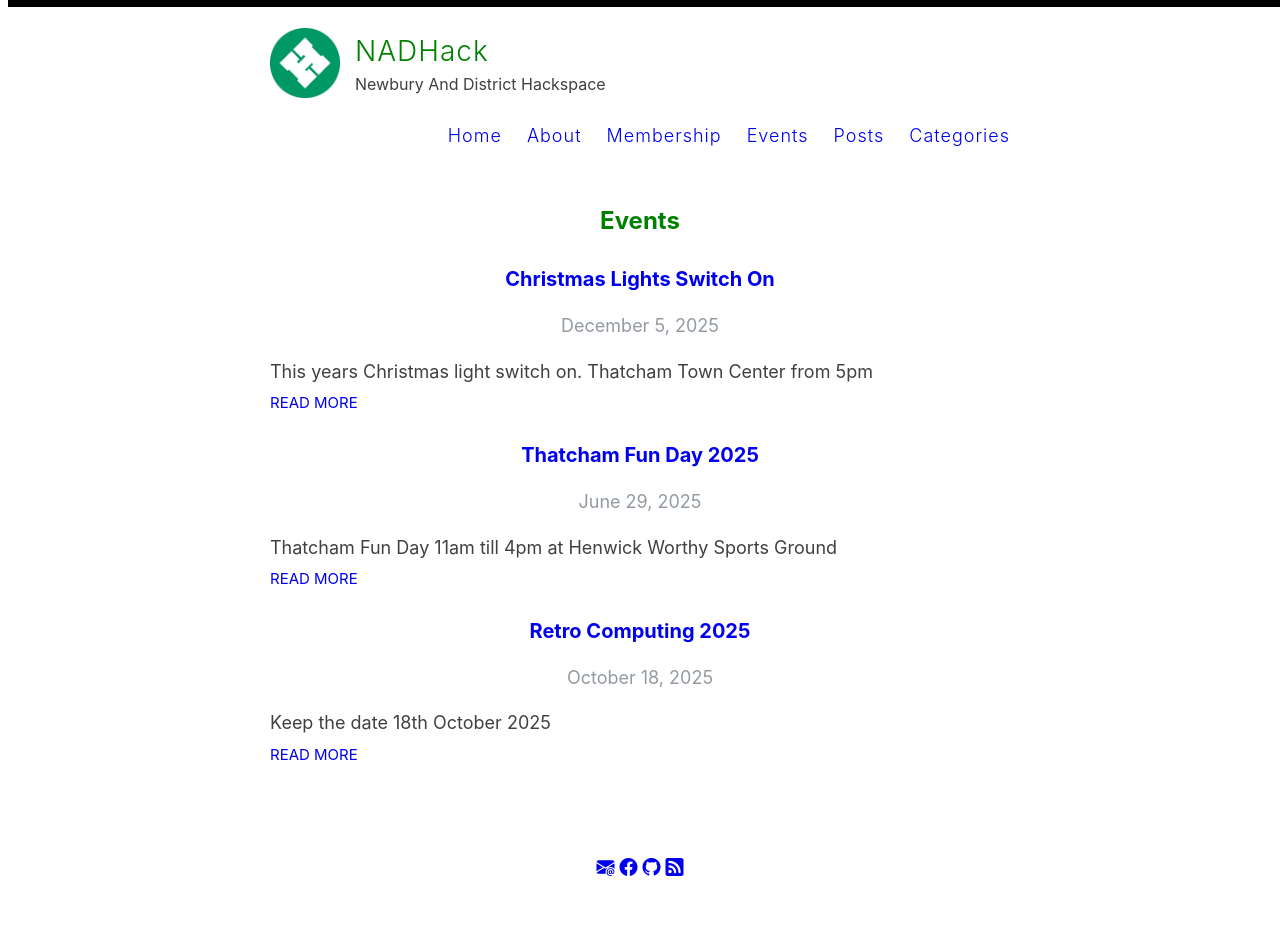
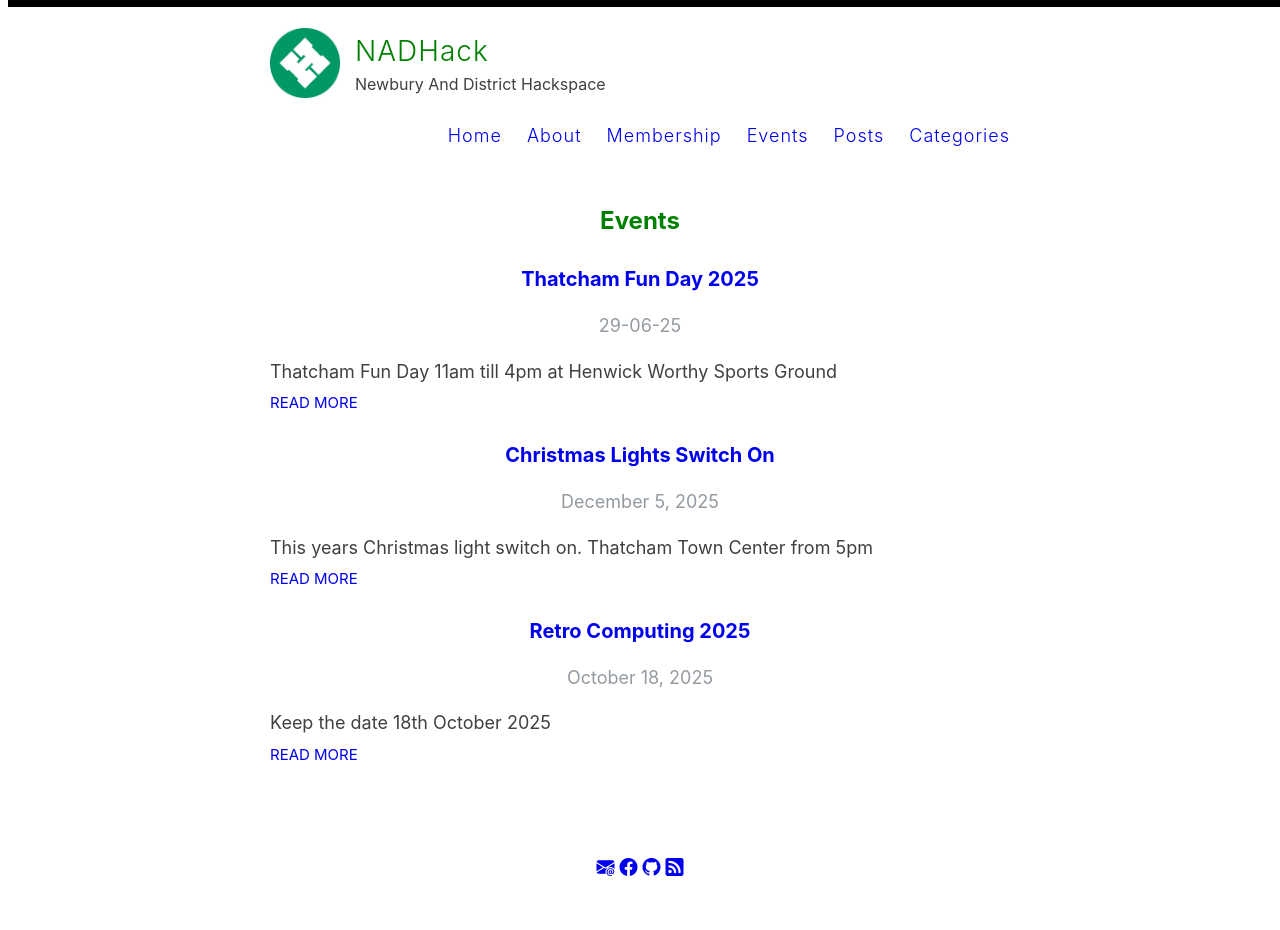
Before and after one commit to nadhack/nadhack.github.io, a Jekyll site: the page built from events.html, in a window 1280 px wide. Built offline with Jekyll 4.4.1, drawn with Linux system fonts in a browser that asks for light colours.

Commit message:
new sort date

```diff
--- a/_events/family-fun-25.md
+++ b/_events/family-fun-25.md
@@ -1,7 +1,8 @@
 ---
 layout: event
 title: Thatcham Fun Day 2025
-event_date: June 29, 2025
+display_date: June 29, 2025
+event_date: 29-06-25
 categories: [External-Event]
 excerpt: Thatcham Fun Day 11am till 4pm at Henwick Worthy Sports Ground
 ---
```
